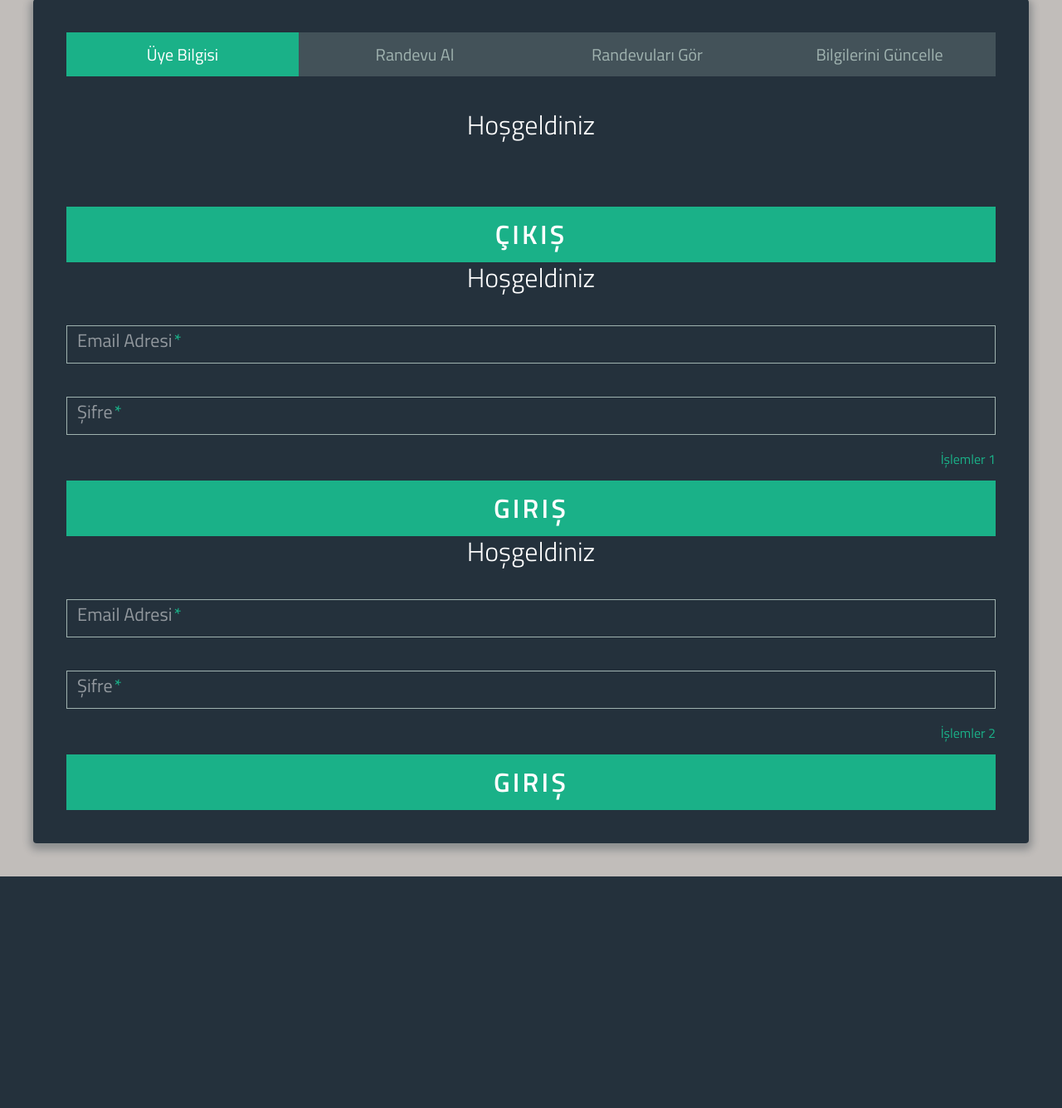
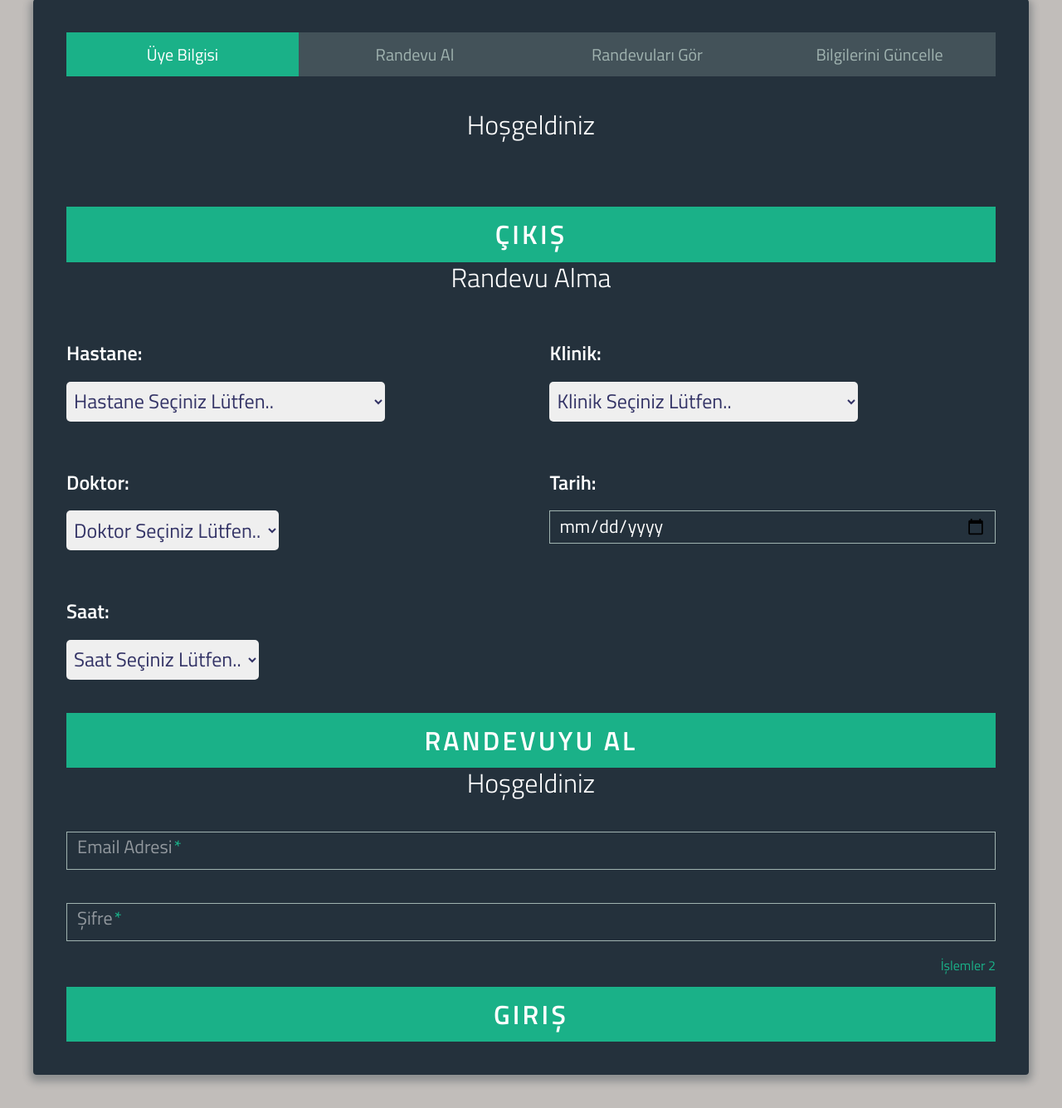
Before and after one commit to yusufdem1r/yusufsite, a PHP site: page /giris.php in a window 1280 px wide. Shown: the part 41-1376 px from the top of the page at 83% size. Before the commit the page ends 1097 px from the top, so only its background shows below. Run offline with PHP 8.4, Linux system fonts and the light colour scheme; data that the repository does not hold is empty; some libraries are stand-ins or nearby versions.

Commit message:
randevu alma işlemi gerçekleştirildi
üyeler artık randevu alabiliyor.. ve bir çok detay eklendi

```diff
--- a/giris.php
+++ b/giris.php
@@ -66,26 +66,94 @@
         </div>
 
         <div id="login1">
-          <h1>Hoşgeldiniz</h1>
+          <h1>Randevu Alma</h1>
 
-          <form action="/" method="post">
+          <form  method="post">
+          <div class="top-row">
+            <div class="field-wrap">
 
+           <h2 style="color:#FFF;clear:both">Hastane: </h2> <select name="hAd" size="1" style="border:#069;font-size:24px;border-radius:5px;padding:5px;color:#336">
+            <option>Hastane Seçiniz Lütfen..</option>
+              <option>Eyup Devlet Hastanesi</option>
+              <option>Okmeydanı ve Araştırma Hastanesi</option>
+              <option>Taksim İlkYardım Hastanesi</option>
+            </select>
+          </div>
+             <div class="field-wrap">
+
+           <h2 style="color:#FFF;clear:both">Klinik: </h2> <select name="kAd" size="1" style="border:#069;font-size:24px;border-radius:5px;padding:5px;color:#336">
+           <option>Klinik Seçiniz Lütfen..</option>
+              <option>Ortopedi</option>
+              <option>Dahiliye</option>
+              <option>Cildiye</option>
+              <option>Genel Cerrahi</option>
+              <option>Enfeksiyon</option>
+               <option>Kulak-Burun ve Bogaz Hastalıkları</option>
+
+            </select>
+          </div>
+          </div>
+            <div class="top-row">
             <div class="field-wrap">
-            <label>
-              Email Adresi<span class="req">*</span>
-            </label>
-            <input type="email"required autocomplete="off"/>
+
+           <h2 style="color:#FFF;clear:both">Doktor: </h2> <select name="dAd" size="1" style="border:#069;font-size:24px;border-radius:5px;padding:5px;color:#336">
+            <option>Doktor Seçiniz Lütfen..</option>
+              <option>Yusuf Demir</option>
+              <option>Melih Süzer</option>
+              <option>Can Akpınar</option>
+                <option>Ayse Yılmaz</option>
+                  <option>Tugba Laçin</option>
+            </select>
+          </div>
+             <div class="field-wrap">
+
+           <h2 style="color:#FFF;clear:both">Tarih: </h2>
+           <input type="date" name="rTarih">
+          </div>
+          </div>
+           <div class="field-wrap">
+
+           <h2 style="color:#FFF;clear:both">Saat: </h2> <select name="saat" size="1" style="border:#069;font-size:24px;border-radius:5px;padding:5px;color:#336">
+           		 <option>Saat Seçiniz Lütfen..</option>
+              <option>08:00</option>
+              <option>09:00</option>
+              <option>10:00</option>
+              <option>11:00</option>
+              <option>12:00</option>
+              <option>13:00</option>
+              <option>14:00</option>
+              <option>15:00</option>
+              <option>16:00</option>
+              <option>17:00</option>
+              <option>18:00</option>
+              <option>19:00</option>
+              <option>20:00</option>
+
+
+
+            </select>
           </div>
 
-          <div class="field-wrap">
-            <label>
-              Şifre<span class="req">*</span>
-            </label>
-            <input type="password"required autocomplete="off"/>
-          </div>
 
-          <p class="forgot"><a href="#">İşlemler 1</a></p>
-          <button class="button button-block"/>Giriş</button>
+
+          <button class="button button-block" type="submit" name="rAl">Randevuyu Al</button>
+
+          <?php
+
+
+		  if(isset($_POST["rAl"]))
+		  {
+
+			 $baglanti3 = new PDO("mysql:dbname=hastane;host=localhost","root","");
+			 $komut = $baglanti3->query("(Select tc from uyeler where  tc=(Select tc from giris  order by id desc LIMIT 1)) ",PDO::FETCH_ASSOC);
+	  $sorgutc = $komut->fetch(PDO::FETCH_ASSOC);
+			 $komut3 = $baglanti3->prepare("INSERT INTO hastaneler (tc,hastaneAd,klinikAd,doktorAd,tarih,saat) VALUES (?,?,?,?,?,?)");
+$komut3->execute(array($sorgutc["tc"],$_POST["hAd"],$_POST["kAd"],$_POST["dAd"],$_POST["rTarih"],$_POST["saat"]));
+
+
+		  }
+
+		   ?>
           </form>
 
           </div>
--- a/index.php
+++ b/index.php
@@ -46,7 +46,7 @@ $komut3->execute(array($_POST["tcno"],$_POST["ad"],$_POST["soyad"],$_POST["cinsi
           <form  method="POST">
            <div class="field-wrap">
               <label>
-                Tc No<span class="req"></span>
+                Tc No<span class="req">:Lütfen Sadece Sayı Girin</span>
               </label>
               <input type="text" required autocomplete="off" maxlength="11" name="tcno" />
             </div>
@@ -136,7 +136,7 @@ $komut3->execute(array($_POST["tcno"],$_POST["ad"],$_POST["soyad"],$_POST["cinsi
             <label>
               Tc Numaranız<span class="req">*</span>
             </label>
-            <input type="text" required autocomplete="off"  name="tcno2"/>
+            <input type="text" required autocomplete="off" maxlength="11"  name="tcno2"/>
           </div>
 
           <div class="field-wrap">
```
